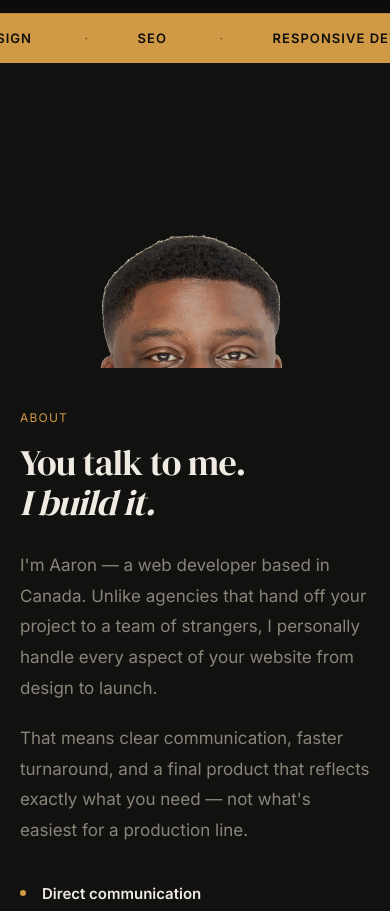
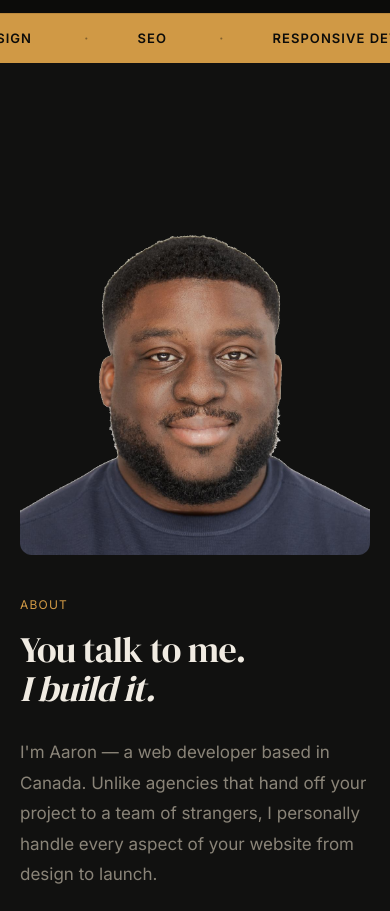
Before and after one commit to kofi12/my-portfolio, a Next.js app: page / in a window 390 px wide. Shown: the part 860-1771 px from the top of the page. Built offline with nearby package versions, Linux system fonts and the light colour scheme.

Commit message:
fixed image on mobile view

```diff
--- a/src/app/globals.css
+++ b/src/app/globals.css
@@ -143,8 +143,8 @@ body {
   .form-name-row { grid-template-columns: 1fr; }
 
   .about-image {
-    aspect-ratio: 3/2;
-    max-height: 340px;
+    aspect-ratio: 4/5;
+    max-height: 420px;
   }
 
   .nav-inner { padding: 0 20px; }
```
